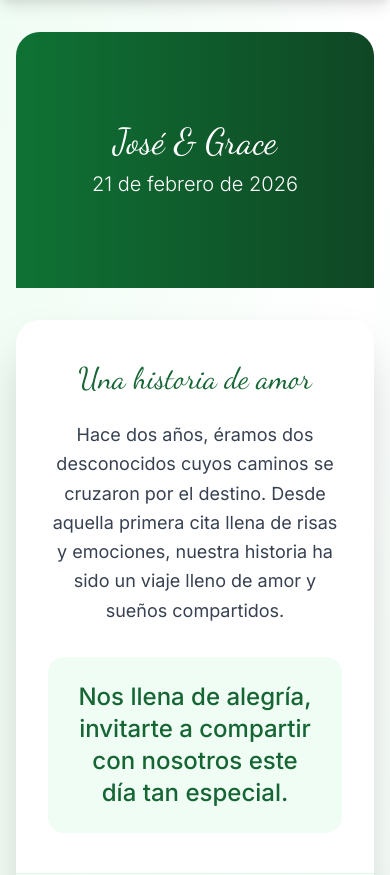
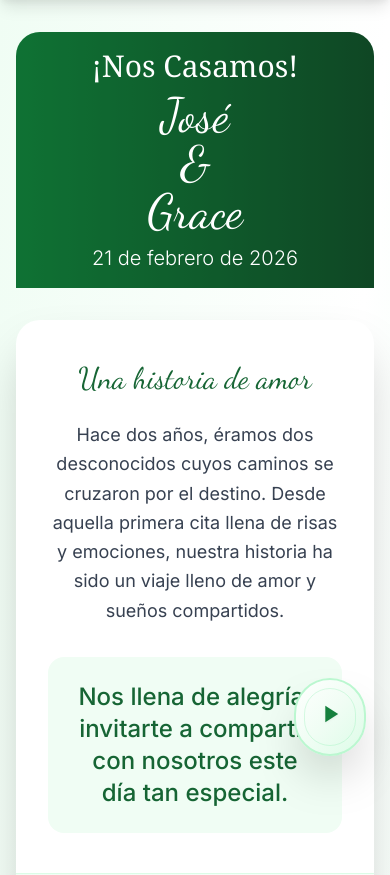
Before and after one commit to JoseLMendozaV/boda-invitaciones, a Django app: page /invitacion/76d87959-c254-4748-877a-86213846c8dc/ in a window 390 px wide. Shown: the part 64-939 px from the top of the page. Run offline with Django 4.2, Linux system fonts and the light colour scheme; data comes from the database, SQL or seed files in the repository; both versions use the stored data as it was after the commit; some libraries are stand-ins or nearby versions.

Commit message:
Add audio player to wedding invitation
- Custom styled music controls with white/green theme
- Smooth animations and hover effects
- Ripple effect on click
- Sound wave indicators when playing
- Responsive tooltip with play/pause states
- gradient design with shadows

```diff
--- a/boda_project/settings.py
+++ b/boda_project/settings.py
@@ -126,6 +126,12 @@ USE_TZ = True
 
 # Static files (CSS, JavaScript, Images) - CONFIGURACIÓN CORREGIDA
 STATIC_URL = '/static/'
+STATICFILES_DIRS = [
+    BASE_DIR / 'static',
+]
+
+
+
 STATIC_ROOT = os.path.join(BASE_DIR, 'staticfiles')
 
 # Usar el storage básico en lugar del comprimido
--- a/boda_project/urls.py
+++ b/boda_project/urls.py
@@ -17,8 +17,13 @@ Including another URLconf
 
 from django.contrib import admin
 from django.urls import path, include
+from django.conf.urls.static import static
+from django.conf import settings
 
 urlpatterns = [
     path("admin/", admin.site.urls),
     path('', include('invitaciones.urls')),
 ]
+
+if settings.DEBUG:
+    urlpatterns += static(settings.STATIC_URL, document_root=settings.STATIC_ROOT)
--- a/invitaciones/templates/carta_invitacion.html
+++ b/invitaciones/templates/carta_invitacion.html
@@ -15,9 +15,14 @@
                 <!-- Aquí puedes agregar la foto de preboda -->
                 <div class="absolute inset-0 flex items-center justify-center">
                     <div class="text-center text-white">
-                        <h1 class="text-4xl md:text-6xl font-script mb-2">
+                        <h1 class="text-3xl md:text-4xl font-serif mb-2">
+                            ¡Nos Casamos!
+                        </h1>
+                        <h1 class="text-5xl md:text-7xl font-script mb-2">
                             {% if config_boda %}
-                                {{ config_boda.nombre_novio }} & {{ config_boda.nombre_novia }}
+                                 <span class="block"> {{ config_boda.nombre_novio }} </span>
+                                 <span class="block"> & </span>
+                                 <span class="block"> {{ config_boda.nombre_novia }} </span>
                             {% else %}
                                 José & Jeovana
                             {% endif %}
@@ -33,7 +38,177 @@
                 </div>
             </div>
         </div>
+<!-- musica -->
 
+
+<div class="fixed bottom-6 right-6 z-50">
+    <!-- Contenedor principal con efectos elegantes -->
+    <div class="relative group">
+        <!-- Efecto de resplandor cuando está activo -->
+        <div id="glow-effect" class="absolute inset-0 bg-green-400 rounded-full opacity-0 blur-lg transition-all duration-500 group-hover:opacity-20"></div>
+
+        <!-- Botón principal -->
+        <div class="relative bg-gradient-to-br from-white via-green-50 to-green-100 rounded-full p-5 shadow-2xl border-2 border-green-200 hover:border-green-300 transition-all duration-300 transform hover:scale-110 hover:shadow-green-200/50">
+            <!-- Anillo decorativo -->
+            <div class="absolute inset-2 border border-green-300/30 rounded-full"></div>
+
+            <button id="music-toggle" class="relative text-green-700 hover:text-green-800 focus:outline-none transition-colors duration-300">
+                <!-- Icono de play -->
+                <svg id="play-icon" class="w-7 h-7 drop-shadow-sm" fill="currentColor" viewBox="0 0 24 24">
+                    <path d="M8 5v14l11-7z"/>
+                </svg>
+
+                <!-- Icono de pause -->
+                <svg id="pause-icon" class="w-7 h-7 hidden drop-shadow-sm" fill="currentColor" viewBox="0 0 24 24">
+                    <path d="M6 4h4v16H6V4zm8 0h4v16h-4V4z"/>
+                </svg>
+            </button>
+
+            <!-- Indicador de estado (ondas de sonido) -->
+            <div id="sound-waves" class="absolute -top-2 -right-2 hidden">
+                <div class="flex space-x-1">
+                    <div class="w-1 h-3 bg-green-500 rounded-full animate-pulse"></div>
+                    <div class="w-1 h-4 bg-green-600 rounded-full animate-pulse" style="animation-delay: 0.1s;"></div>
+                    <div class="w-1 h-2 bg-green-500 rounded-full animate-pulse" style="animation-delay: 0.2s;"></div>
+                </div>
+            </div>
+        </div>
+
+        <!-- Tooltip informativo -->
+        <div id="tooltip" class="absolute bottom-full right-0 mb-3 px-3 py-2 bg-green-800 text-white text-sm rounded-lg shadow-lg opacity-0 transform translate-y-2 transition-all duration-300 whitespace-nowrap">
+            <span id="tooltip-text">Reproducir música</span>
+            <!-- Flecha del tooltip -->
+            <div class="absolute top-full right-4 w-0 h-0 border-l-4 border-r-4 border-t-4 border-transparent border-t-green-800"></div>
+        </div>
+    </div>
+
+    <!-- Elemento de audio -->
+    <audio id="background-music" loop>
+        <source src="{% static 'audio/Skillet.mp3' %}" type="audio/mpeg">
+    </audio>
+</div>
+
+<!-- Estilos CSS adicionales para animaciones personalizadas -->
+<style>
+    @keyframes ripple {
+        0% { transform: scale(1); opacity: 1; }
+        100% { transform: scale(2); opacity: 0; }
+    }
+
+    .ripple-effect::before {
+        content: '';
+        position: absolute;
+        top: 50%;
+        left: 50%;
+        width: 100%;
+        height: 100%;
+        border: 2px solid #22c55e;
+        border-radius: 50%;
+        transform: translate(-50%, -50%);
+        animation: ripple 1.5s infinite;
+    }
+
+    @keyframes soundWave {
+        0%, 100% { transform: scaleY(1); }
+        50% { transform: scaleY(1.5); }
+    }
+
+    .sound-wave-1 { animation: soundWave 1s infinite; }
+    .sound-wave-2 { animation: soundWave 1s infinite 0.1s; }
+    .sound-wave-3 { animation: soundWave 1s infinite 0.2s; }
+</style>
+
+<script>
+document.addEventListener('DOMContentLoaded', function() {
+    const music = document.getElementById('background-music');
+    const toggle = document.getElementById('music-toggle');
+    const playIcon = document.getElementById('play-icon');
+    const pauseIcon = document.getElementById('pause-icon');
+    const glowEffect = document.getElementById('glow-effect');
+    const soundWaves = document.getElementById('sound-waves');
+    const tooltip = document.getElementById('tooltip');
+    const tooltipText = document.getElementById('tooltip-text');
+    const container = toggle.closest('.relative');
+
+    let isPlaying = false;
+
+    // Mostrar/ocultar tooltip
+    container.addEventListener('mouseenter', function() {
+        tooltip.classList.remove('opacity-0', 'translate-y-2');
+        tooltip.classList.add('opacity-100', 'translate-y-0');
+    });
+
+    container.addEventListener('mouseleave', function() {
+        tooltip.classList.add('opacity-0', 'translate-y-2');
+        tooltip.classList.remove('opacity-100', 'translate-y-0');
+    });
+
+    // Función para crear efecto ripple
+    function createRipple() {
+        container.classList.add('ripple-effect');
+        setTimeout(() => {
+            container.classList.remove('ripple-effect');
+        }, 1500);
+    }
+
+    // Control de reproducción
+    toggle.addEventListener('click', function() {
+        // Efecto visual al hacer clic
+        createRipple();
+
+        if (isPlaying) {
+            music.pause();
+            playIcon.classList.remove('hidden');
+            pauseIcon.classList.add('hidden');
+            glowEffect.classList.remove('opacity-30');
+            glowEffect.classList.add('opacity-0');
+            soundWaves.classList.add('hidden');
+            tooltipText.textContent = 'Reproducir música';
+
+            // Remover clase de animación
+            container.classList.remove('animate-pulse');
+
+        } else {
+            music.play().then(() => {
+                playIcon.classList.add('hidden');
+                pauseIcon.classList.remove('hidden');
+                glowEffect.classList.remove('opacity-0');
+                glowEffect.classList.add('opacity-30');
+                soundWaves.classList.remove('hidden');
+                tooltipText.textContent = 'Pausar música';
+
+                // Agregar pulso sutil cuando está reproduciendo
+                container.classList.add('animate-pulse');
+
+            }).catch(error => {
+                console.log('Error al reproducir:', error);
+            });
+        }
+        isPlaying = !isPlaying;
+    });
+
+    // Efectos adicionales cuando la música se carga
+    music.addEventListener('canplay', function() {
+        console.log('Música lista para reproducir');
+    });
+
+    // Efecto cuando termina la canción (si no está en loop)
+    music.addEventListener('ended', function() {
+        if (!music.loop) {
+            playIcon.classList.remove('hidden');
+            pauseIcon.classList.add('hidden');
+            glowEffect.classList.add('opacity-0');
+            soundWaves.classList.add('hidden');
+            isPlaying = false;
+        }
+    });
+});
+</script>
+
+
+
+
+<!-- musica final -->
         <!-- Invitación principal -->
         <div class="bg-white rounded-3xl shadow-2xl overflow-hidden">
             <!-- Historia de amor -->
```
Also changed, not shown: other parts of invitaciones/templates/carta_invitacion.html (+2 -28 lines), db.sqlite3, 1 other file.
